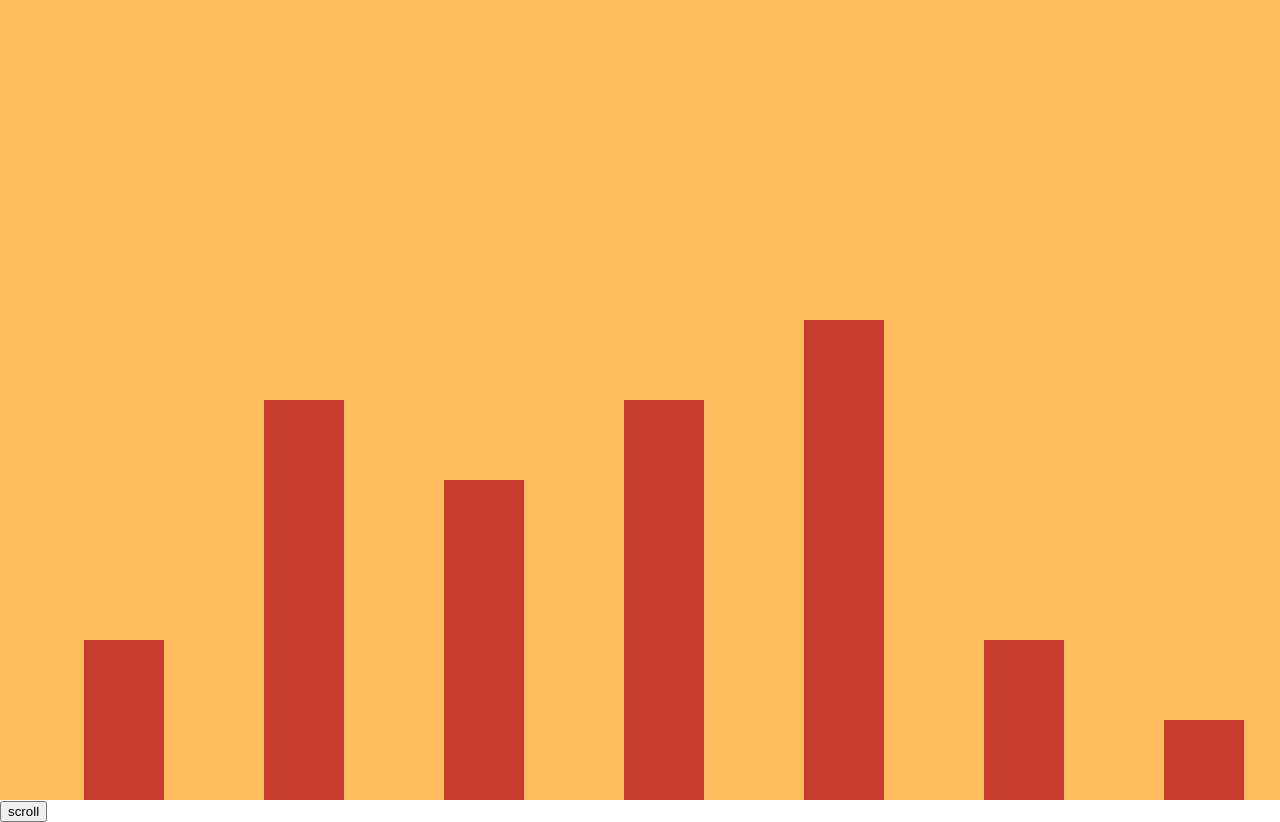
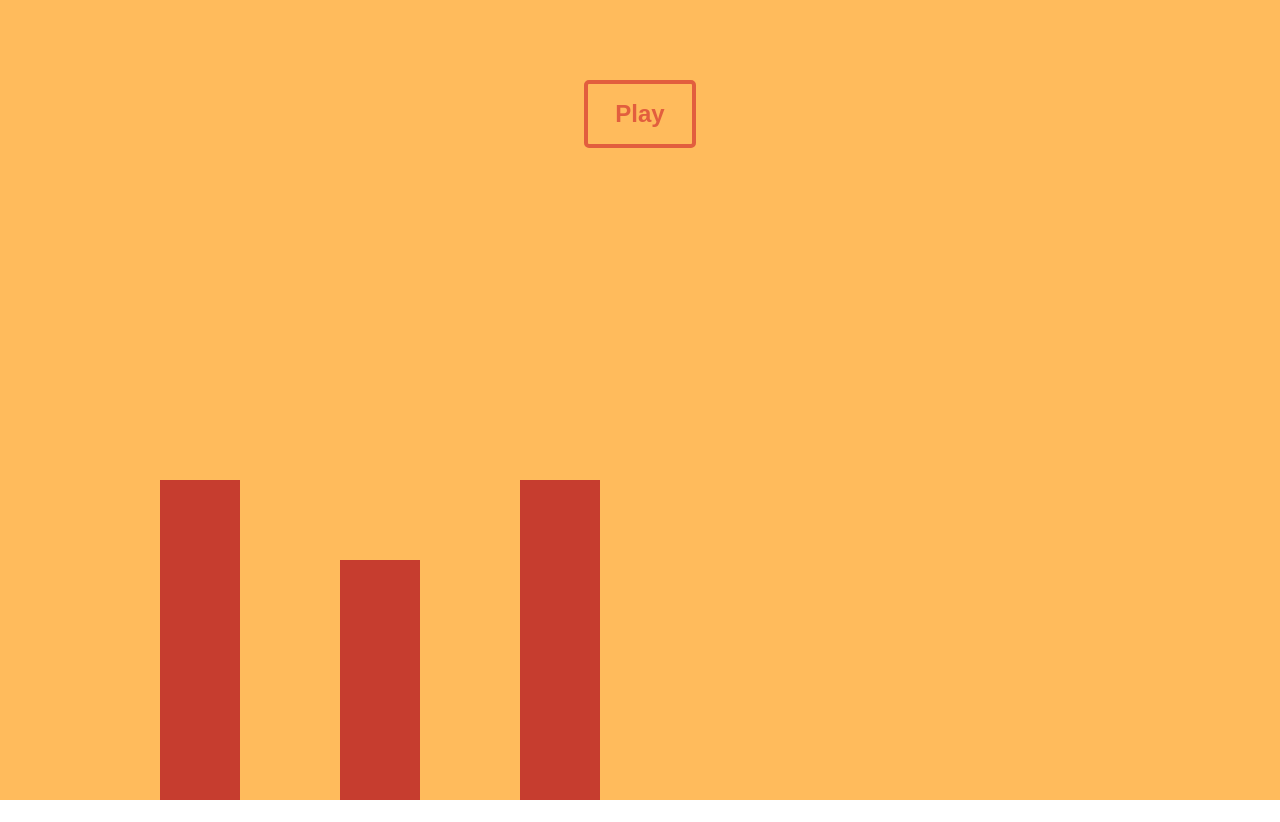
Before and after one commit to minhaj-ap/bouncer, a React (Create React App) app: page / in a window 1280 px wide. After the commit the page ends 800 px from the top, so only its background shows below. Built offline with nearby package versions, Linux system fonts and the light colour scheme; the HTML template or start-up script is replaced by a standard one.

Commit message:
now bricks have total random height

```diff
--- a/src/App.css
+++ b/src/App.css
@@ -14,8 +14,27 @@ main {
   gap: 100px;
   align-items: baseline;
 }
-
+.blocks .block:first-child {
+  margin-left: 10em;
+}
 .block {
   background-color: #c63d2f;
   width: 5rem;
 }
+.controller {
+  position: fixed;
+  top: 10%;
+  left: calc(100dvw / 2);
+  pointer-events: all;
+  transform: translateX(-50%);
+}
+.play button {
+  padding: 1rem;
+  border-radius: 5px;
+  font-size: x-large;
+  font-weight: 700;
+  width: 7rem;
+  color: #e25e3e;
+  background: #ffbb5c;
+  border: 0.3rem solid;
+}
--- a/src/App.js
+++ b/src/App.js
@@ -2,14 +2,26 @@ import React, { useState, useEffect, useRef } from "react";
 import "./App.css";
 
 function App() {
+  let prevValue = 3;
   const [blocks, setBlocks] = useState(
-    Array(9)
+    Array(3)
       .fill(0)
-      .map(() => Math.floor(Math.random() * 6 + 1))
+      .map(() => {
+        const randomValue = generateRandom(prevValue);
+        prevValue = randomValue;
+        return randomValue;
+      })
   );
-  console.log(blocks);
-  const [scrolling, setScrolling] = useState(true);
+  const [scrolling, setScrolling] = useState(false);
   const containerRef = useRef(null);
+  function generateRandom(prev) {
+    let result;
+    const values = [3, 4, 5, 6];
+    do {
+      result = values[Math.floor(Math.random() * values.length)];
+    } while (result === prev);
+    return result;
+  }
   useEffect(() => {
     let intervalId;
     if (scrolling) {
@@ -21,13 +33,18 @@ function App() {
               containerRef.current.clientWidth >=
             containerRef.current.scrollWidth
           ) {
+            console.log(
+              blocks[blocks.length],
+              blocks[blocks.length - 1],
+              blocks
+            );
             setBlocks((prevBlocks) => [
               ...prevBlocks,
-              Math.floor(Math.random() * 6 + 1),
+              generateRandom(prevBlocks[prevBlocks.length - 1]),
             ]);
           }
         }
-      }, 16); // Roughly 60 frames per second
+      }, 16);
     }
     return () => clearInterval(intervalId);
   }, [scrolling]);
@@ -35,6 +52,17 @@ function App() {
   return (
     <>
       <main ref={containerRef}>
+        <div className="controller">
+          {!scrolling ? (
+            <div className="play">
+              <button onClick={() => setScrolling(!scrolling)}>Play</button>
+            </div>
+          ) : (
+            <div className="play">
+              <button onClick={() => setScrolling(!scrolling)}>Stop</button>
+            </div>
+          )}
+        </div>
         <div className="blocks">
           {blocks.map((x, index) => {
             return (
@@ -47,9 +75,6 @@ function App() {
           })}
         </div>
       </main>
-      <div className="controller">
-        <button onClick={() => setScrolling(!scrolling)}>scroll</button>
-      </div>
     </>
   );
 }
```
